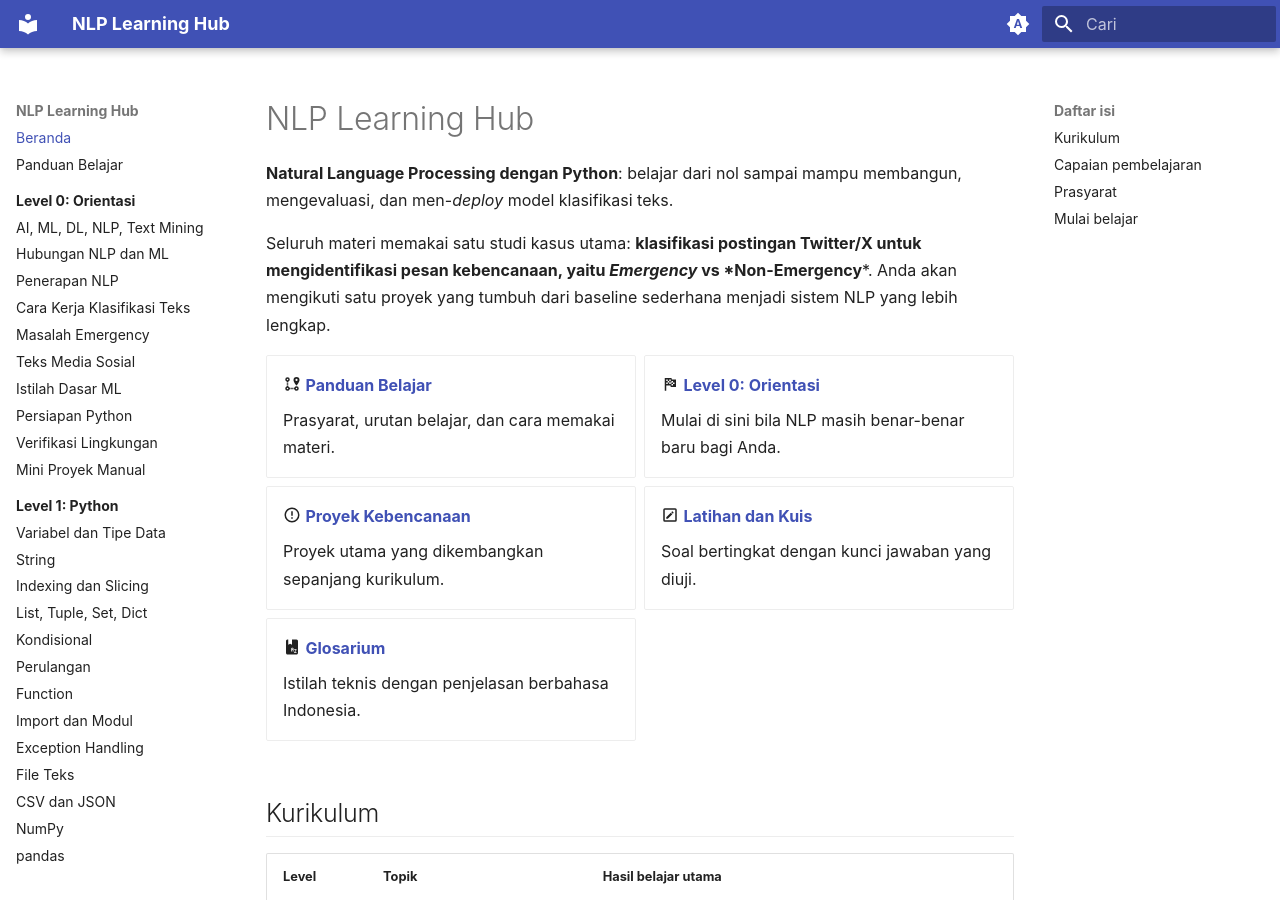
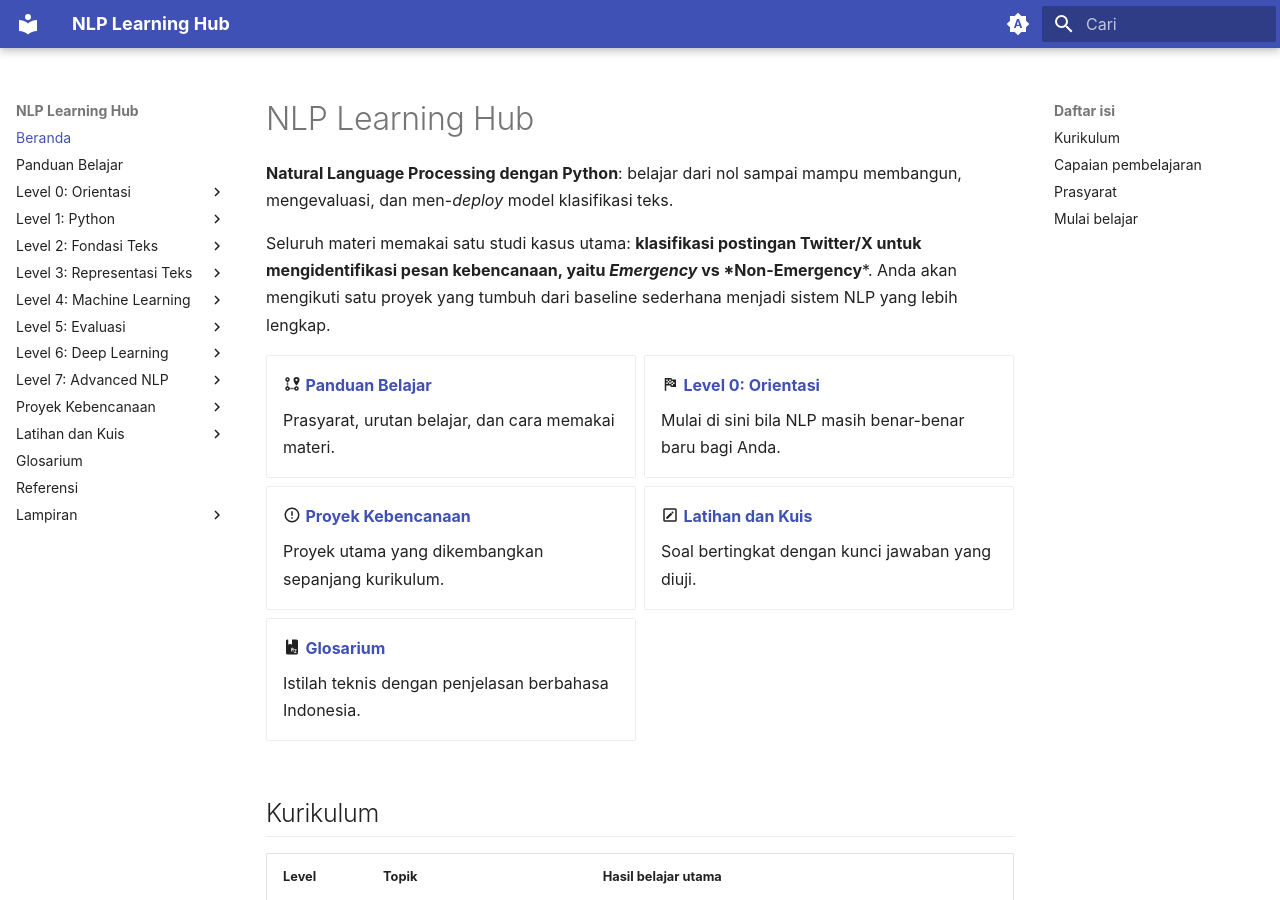
Before and after one commit to TopekoX/materi-nlp, an MkDocs documentation site: the page built from docs/index.md, in a window 1280 px wide and 900 px high. Built offline with MkDocs 1.6.1 and Material for MkDocs 9.7.7, drawn with Linux system fonts in a browser that asks for light colours.

Commit message:
Tampilkan panah pada bab di sidebar navigasi
Hapus fitur `navigation.sections` dari tema Material. Fitur itu membuat
judul bab level atas tampil sah. Tanpa
fitur itu, setiap bab (Level 0-7, Proyek Kebencanaan, Latihan dan Kuis,
Lampiran) dapat dibuka/ditutuma.

`navigation.indexes` tetap ak bab tetap
membuka halaman index bab tersebut.

Divalidasi dengan `mkdocs build --strict` (berhasil). Tampilan sidebar
belum diperiksa di browser.

```diff
--- a/mkdocs.yml
+++ b/mkdocs.yml
@@ -15,7 +15,9 @@ theme:
   language: id
   font: false # system fonts; no Google Fonts request
   features:
-    - navigation.sections
+    # `navigation.sections` sengaja tidak dipakai: fitur itu membuat bab level
+    # atas menjadi judul statis tanpa panah. Tanpa fitur itu, setiap bab dapat
+    # dibuka/ditutup dengan ikon panah (chevron) bawaan Material.
     - navigation.indexes
     - navigation.path # breadcrumbs
     - navigation.footer # previous / next links
```
